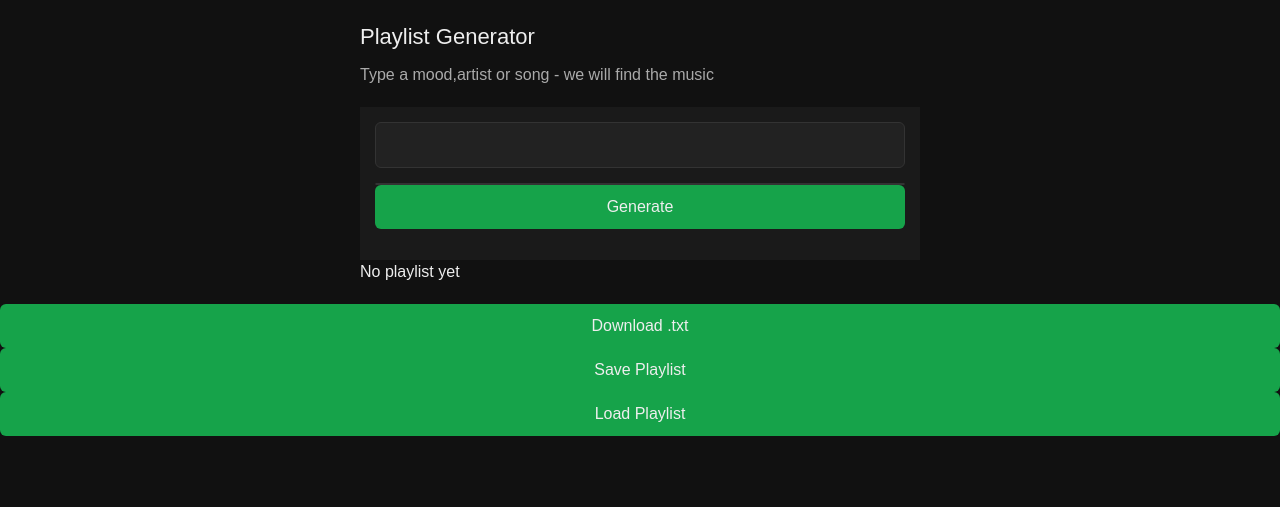
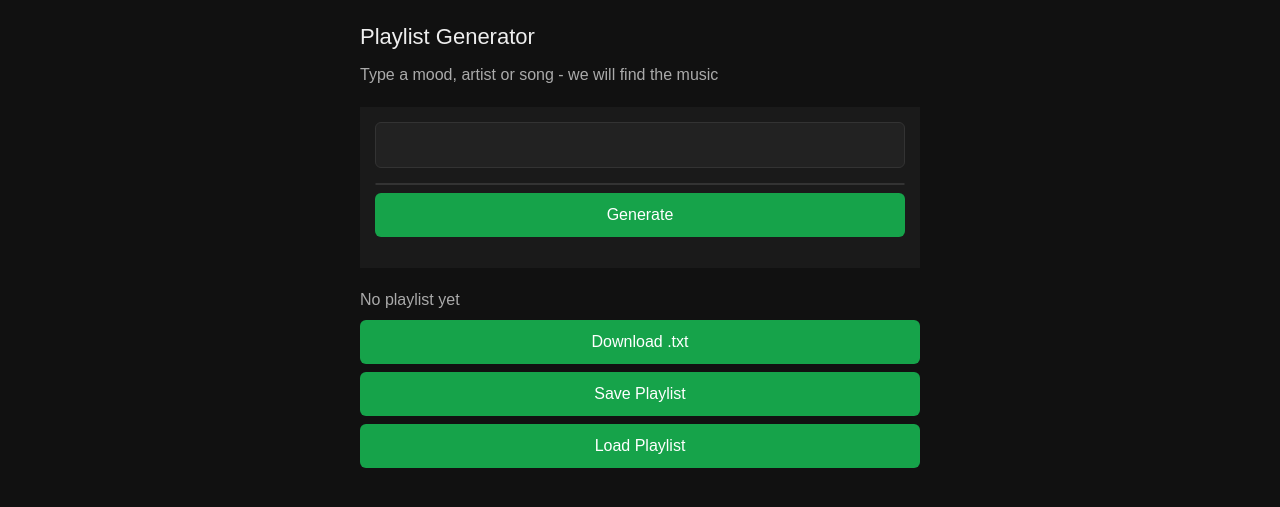
Before and after one commit to Renjini221/plalistgen, a Flask app: page / in a window 1280 px wide. Shown: the top 507 px of the page. Run offline with Flask 3, Linux system fonts and the light colour scheme; some libraries are stand-ins or nearby versions.

Commit message:
Update index.html

```diff
--- a/templates/index.html
+++ b/templates/index.html
@@ -3,302 +3,243 @@
     <title>Playlist Generator</title>
     <script src="https://cdn.tailwindcss.com"></script>
     <style>
-body{
-    background:#111;
-    color:#eee;
-    font-family:sans-serif;
+body {
+    background: #111;
+    color: #eee;
+    font-family: sans-serif;
 }
-.wrap{
-    max-width:600px;
-    margin:auto;
-    padding:20px;
-
+.wrap {
+    max-width: 600px;
+    margin: auto;
+    padding: 20px;
 }
-.head{
-    font-size:22px;
-    margin-bottom:10px;
+.head {
+    font-size: 22px;
+    margin-bottom: 10px;
 }
-.sub{
-    color:#aaa;
-    margin-bottom:20px;
+.sub {
+    color: #aaa;
+    margin-bottom: 20px;
 }
-.box{
-    background:#1a1a1a;
-    padding:15px;
+.box {
+    background: #1a1a1a;
+    padding: 15px;
 }
-.input{
-    width:100%;
-    padding:10px;
-    background:#222;
-    border:1px solid #333;
-    border-radius:6px;
-    margin-bottom:10px;
-    color:white;
+.input {
+    width: 100%;
+    padding: 10px;
+    background: #222;
+    border: 1px solid #333;
+    border-radius: 6px;
+    margin-bottom: 10px;
+    color: white;
 }
-.btn{
-    width:100%;
-    padding:10px;
-    background:#16a34a;
-    border:none;
-    border-radius:6px;
-    cursor:pointer;
+.btn {
+    width: 100%;
+    padding: 10px;
+    background: #16a34a;
+    border: none;
+    border-radius: 6px;
+    cursor: pointer;
+    color: white;
+    margin-top: 8px;
+    display: block;
 }
-.btn two{
-    width:100%;
-    padding:10px;
-    background:#16a34a;
-    border:none;
-    border-radius:6px;
-    cursor:pointer;
+.btn:hover {
+    background: #15803d;
 }
-.btn:hover{
-    background:#15803d;
+.card {
+    display: flex;
+    gap: 12px;
+    background: #1a1a1a;
+    padding: 12px;
+    margin-top: 10px;
 }
-.card{
-    display:flex;
-    gap:12px;
-    background:#1a1a1a;
-    padding:12px;
-    margin-top:10px;
+.player {
+    display: flex;
+    align-items: center;
+    gap: 10px;
+    margin-top: 8px;
 }
-.player{
-    display:flex;
-    align-items:center;
-    gap:10px;
-    margin-top:8px;
+.bar {
+    flex: 1;
+    height: 5px;
+    background: #333;
+    border-radius: 5px;
+    cursor: pointer;
 }
-.bar{
-    flex:1;
-    height:5px;
-    background:#333;
-    border-radius:5px;
-    cursor:pointer;
+.progress {
+    height: 5px;
+    background: #16a34a;
+    width: 0%;
+    border-radius: 5px;
 }
-.progress{
-    height:5px;
-    background:#16a34a;
-    width:0%;
-    border-radius:5px;
+.player button {
+    background: #16a34a;
+    border: none;
+    color: white;
+    padding: 5px 10px;
+    border-radius: 4px;
+    cursor: pointer;
 }
-.player button{
-    background:#16a34a;
-    border:none;
-    color:white;
-    padding:5px 10px;
-    border-radius:4px;
+#suggestions {
+    background: #1a1a1a;
+    border: 1px solid #333;
+    border-radius: 6px;
+    margin-top: 5px;
+    max-height: 150px;
+    overflow-y: auto;
 }
-#suggestions{
-    background:#1a1a1a;
-    border:1px solid #333;
-    border-radius:6px;
-    margin-top:5px;
-    max-height:150px;
-    overflow-y:auto;
+#suggestions div {
+    padding: 8px;
+    cursor: pointer;
 }
-#suggestions div{
-    padding:8px;
-    cursor:pointer;
+#suggestions div:hover {
+    background: #222;
 }
-.loadbtn{
-    .loadbtn{
-     width:100%;
-    padding:10px;
-    background:#16a34a;
-    border:none;
-    border-radius:6px;
-    cursor:pointer;
-
-}
-}
-
     </style>
 </head>
 <body>
     <div class="wrap">
         <div class="head">Playlist Generator</div>
-<div class="sub">Type a mood,artist or song - we will find the music</div>
+        <div class="sub">Type a mood, artist or song - we will find the music</div>
         <div class="box">
             <form method="POST">
                 <input class="input" name="prompt" id="searchBox" autocomplete="off" required>
                 <div id="suggestions"></div>
-        <button class="btn">Generate</button>
+                <button class="btn" type="submit">Generate</button>
             </form>
         </div>
+
         {% if songs %}
-{% for song in songs%}
-<div class ="card">
-{% if song.img%}
-<img src="{{song.img}}" class="img" style="width:60px;height:60px;object-fit:cover;">
-{% endif%}
+            {% for song in songs %}
+            <div class="card">
+                {% if song.img %}
+                <img src="{{ song.img }}" style="width:60px;height:60px;object-fit:cover;">
+                {% endif %}
                 <div style="flex:1">
-    <div class="title">{{song.name}}</div>
-    <div class="artist">{{song.artist or "Unknown"}}</div>
-{% if song.audio%}
-
+                    <div class="title">{{ song.name }}</div>
+                    <div class="artist">{{ song.artist or "Unknown" }}</div>
+                    {% if song.audio %}
+                    <audio src="{{ song.audio }}"></audio>  <!-- FIX 3: moved outside .player -->
                     <div class="player">
                         <button onclick="playSong(this)">▶</button>
                         <div class="bar">
                             <div class="progress"></div>
                         </div>
                         <span class="time">0:00</span>
-    <audio src="{{ song.audio}}"></audio>
+                    </div>
+                    {% endif %}
+                </div>
+            </div>
+            {% endfor %}
+        {% else %}
+            <div style="color:#aaa;margin-top:20px;">No playlist yet</div>
+        {% endif %}
+
+        <!-- FIX 5: buttons inside .wrap -->
+        <button onclick="downloadPlaylist()" class="btn">Download .txt</button>
+        <button onclick="savePlaylist()" class="btn">Save Playlist</button>
+        <a href="/load"><button class="btn">Load Playlist</button></a>
     </div>
 
-{% endif%}
-</div>
-
-</div>
-{%endfor%}
-{%else%}
-<div class="empty"
->No playlist yet</div>
-{% endif %}
-</div>
-<button onclick="downloadPlaylist()" class="btn">
-Download .txt
-
-</button>
-<button onclick="savePlaylist()" class="btn">
-    Save Playlist
-</button>
-
-<a href="load" class="loadbtn">
-  <button class="loadbtn">Load Playlist</button>
-</a>
-            </body>
     <script>
-            function playSong(btn){
+    function playSong(btn) {
         const player = btn.parentElement;
         const card = player.closest(".card");
-                const audio = player.querySelector("audio");
+        const audio = card.querySelector("audio"); // FIX 3: was player.querySelector("audio")
         const progress = player.querySelector(".progress");
-
-                const time= player.querySelector(".time");
+        const time = player.querySelector(".time");
 
         document.querySelectorAll("audio").forEach(a => {
-                    if(a !== audio){
-                        a.pause();
+            if (a !== audio) a.pause();
+        });
+        document.querySelectorAll(".player button").forEach(b => {
+            if (b !== btn) b.innerText = "▶";
+        });
+
+        if (audio.paused) {
+            audio.play().then(() => { btn.innerText = "⏸"; });
+        } else {
+            audio.pause();
+            btn.innerText = "▶";
         }
-                });
-document.querySelectorAll(".player button") .forEach(b=>{
-    if(b !== btn) b.innerText="▶";
-})
-                 if (audio.paused){
-                    audio.play().then(() => {
-                    btn.innerText = "⏸";
-                });
-                 }else{
-                    audio.pause();
-                    btn.innerText="▶"
-                 }
+
         audio.ontimeupdate = () => {
-                    let percent = audio.duration ? (audio.currentTime / audio.duration)*100: 0;
+            let percent = audio.duration ? (audio.currentTime / audio.duration) * 100 : 0;
             progress.style.width = percent + "%";
-
-                    let min = Math.floor(audio.currentTime/60);
+            let min = Math.floor(audio.currentTime / 60);
             let sec = Math.floor(audio.currentTime % 60);
             sec = sec < 10 ? "0" + sec : sec;
-
             time.innerText = min + ":" + sec;
         };
-                 audio.onended =() => {
+
+        audio.onended = () => {
+            btn.innerText = "▶";
             const nextCard = card.nextElementSibling;
-
-                    if(nextCard){
-                        const nextBtn = nextCard.querySelector("button");
-                        if(nextBtn){
-                            nextBtn.click();
-                        }
+            if (nextCard) {
+                const nextBtn = nextCard.querySelector(".player button");
+                if (nextBtn) nextBtn.click();
             }
         };
     }
-                function downloadPlaylist(){
+
+    function downloadPlaylist() {
         let text = "";
-
-                document.querySelectorAll(".card").forEach(card =>{
+        document.querySelectorAll(".card").forEach(card => {
             const title = card.querySelector(".title")?.innerText || "";
             const artist = card.querySelector(".artist")?.innerText || "";
-                    if(title){
-                        text += title + "-" + artist + "\n";
-
-                    }
+            if (title) text += title + " - " + artist + "\n";
         });
-                const blob = new Blob([text],{type:"text/plain"});
+        const blob = new Blob([text], { type: "text/plain" });
         const url = URL.createObjectURL(blob);
         const a = document.createElement("a");
         a.href = url;
         a.download = "playlist.txt";
         a.click();
+    }
 
+    function savePlaylist() {
+        const songs = [];
+        document.querySelectorAll(".card").forEach(card => {
+            const title = card.querySelector(".title")?.innerText?.trim();
+            const artist = card.querySelector(".artist")?.innerText?.trim() || "Unknown";
+            const audio = card.querySelector("audio")?.src || "";
+            const img = card.querySelector("img")?.src || "";
+            if (title && audio) songs.push({ name: title, artist, audio, img });
+        });
 
+        if (songs.length === 0) { alert("No valid songs to save!"); return; }
+
+        let all = JSON.parse(localStorage.getItem("playlists")) || {};
+        const name = document.getElementById("searchBox").value || "My Playlist";
+        all[name] = songs;
+        localStorage.setItem("playlists", JSON.stringify(all));
+        alert("Playlist saved!");
     }
+
     const searchBox = document.getElementById("searchBox");
     const suggestionsBox = document.getElementById("suggestions");
 
-                searchBox.addEventListener("input",async() =>{
+    searchBox.addEventListener("input", async () => {
         const query = searchBox.value.trim();
-
-                    if(query.length < 2){
-                        suggestionsBox.innerHTML="";
-                        return;
-                    }
-                    try{
+        if (query.length < 2) { suggestionsBox.innerHTML = ""; return; }
+        try {
             const res = await fetch(`/suggest?q=${query}`);
             const data = await res.json();
-
             suggestionsBox.innerHTML = data.map(s =>
-                            `<div onclick="selectSuggestion('${s}')">${s}</div>`
+                `<div onclick="selectSuggestion('${s.replace(/'/g, "\\'")}')">${s}</div>`
             ).join("");
-                    }catch(e){
+        } catch (e) {
             console.log(e);
-                        suggestionBox.innerHTML = "";
+            suggestionsBox.innerHTML = ""; // FIX 4: was suggestionBox (typo)
         }
     });
 
-                function selectSuggestion(text){
+    function selectSuggestion(text) {
         searchBox.value = text;
-                    suggestionsBox.innerHTML= "";
+        suggestionsBox.innerHTML = "";
     }
-               function savePlaylist(){
-    const songs = [];
-
-    document.querySelectorAll(".card").forEach(card=>{
-        const titleEl = card.querySelector(".title");
-        const artistEl = card.querySelector(".artist");
-        const audioEl = card.querySelector("audio");
-        const imgEl = card.querySelector("img");
-
-        const title = titleEl ? titleEl.innerText.trim() : null;
-        const artist = artistEl ? artistEl.innerText.trim() : "Unknown";
-        const audio = audioEl ? audioEl.src : "";
-        const img = imgEl ? imgEl.src : "";
-
-
-        if(title && audio){
-            songs.push({
-                name: title,
-                artist: artist,
-                audio: audio,
-                img: img
-            });
-        }
-    });
-
-    if(songs.length === 0){
-        alert("No valid songs to save!");
-        return;
-    }
-
-    let all = JSON.parse(localStorage.getItem("playlists")) || {};
-    const name = document.getElementById("searchBox").value || "My Playlist";
-
-    all[name] = songs;
-
-    localStorage.setItem("playlists", JSON.stringify(all));
-
-    console.log("Saved:", songs);
-    alert("Playlist saved");
-}
-
     </script>
+</body>
 </html>
```
Lines whose indentation alone changed are shown as unchanged.
